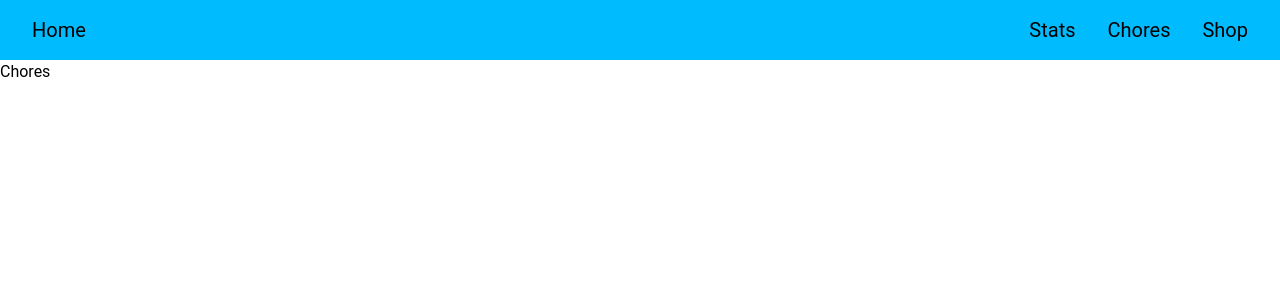
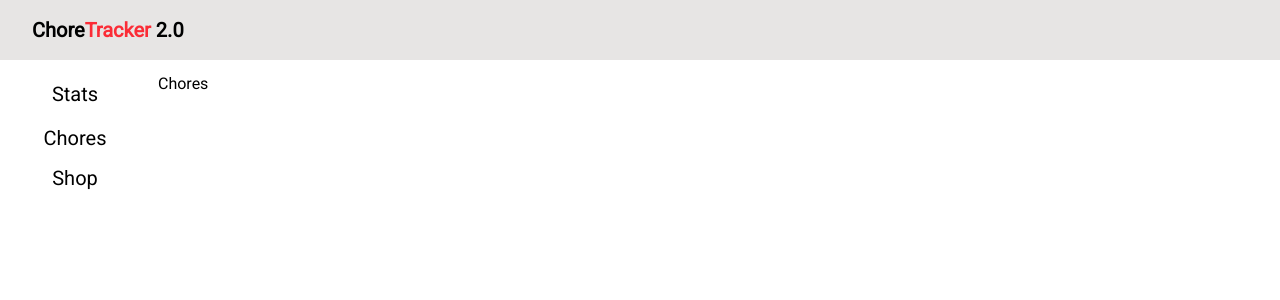
Before and after one commit to aduong3/ChoreTracker, a React (Vite) app: page /app/chores in a window 1280 px wide. Shown: the top 300 px of the page. Built offline with nearby package versions, Linux system fonts and the light colour scheme.

Commit message:
Style homepage and app pages.
I switched the routes from the header to the sidebar as I will implement things like user settings, dark mode, and some other things in the header.

```diff
--- a/src/components/Header.jsx
+++ b/src/components/Header.jsx
@@ -1,14 +1,13 @@
 import { Link } from "react-router-dom";
+import Logo from "./Logo";
 
 function Header() {
   return (
-    <header>
-      <nav className="flex justify-between py-4 px-8 text-xl bg-sky-400 ">
-        <Link to="/">Home</Link>
+    <header className='col-span-full h-full'>
+      <nav className="flex justify-between py-4 px-8 text-xl bg-stone-200 ">
+        <Logo textSize='text-1xl' isLink={true}/>
         <div className='flex gap-8'>
-          <Link to="/app">Stats</Link>
-          <Link to="/chores">Chores</Link>
-          <Link to="/shop">Shop</Link>
+
         </div>
       </nav>
     </header>
--- /dev/null
+++ b/src/components/Logo.jsx
@@ -0,0 +1,13 @@
+import { Link } from "react-router-dom"
+
+function Logo({textSize, isLink}) {
+
+    if(isLink)
+        return <Link className={`font-bold ${textSize}`} to='/'>Chore<span className='text-red-500'>Tracker</span> 2.0</Link>
+
+    return (
+        <h2 className={`font-bold ${textSize}`}>Chore<span className='text-red-500'>Tracker</span> 2.0</h2>
+    )
+}
+
+export default Logo
--- /dev/null
+++ b/src/components/Sidebar.jsx
@@ -0,0 +1,13 @@
+import { Link } from "react-router-dom"
+
+function Sidebar() {
+    return (
+        <div className='flex flex-col gap-3 text-xl my-4 text-center'>
+            <Link to="/app" className='hover:bg-neutral-200 py-1 w-full'>Stats</Link>
+            <Link to="/app/chores" className='hover:bg-neutral-200'>Chores</Link>
+            <Link to="/app/shop" className='hover:bg-neutral-200'>Shop</Link>
+        </div>
+    )
+}
+
+export default Sidebar
--- a/src/pages/AppLayout.jsx
+++ b/src/pages/AppLayout.jsx
@@ -1,11 +1,15 @@
 import { Outlet } from "react-router-dom";
 import Header from "../components/Header";
+import Sidebar from "../components/Sidebar";
 
 function AppLayout() {
   return (
-    <div className='font-roboto'>
+    <div className='font-roboto grid grid-cols-[150px_1fr] grid-rows-[auto_1fr] min-h-svh'>
       <Header />
+      <Sidebar />
+      <main className='py-3 px-2'>
       <Outlet />
+      </main>
       </div>
 
   );
--- a/src/pages/Homepage.jsx
+++ b/src/pages/Homepage.jsx
@@ -1,5 +1,26 @@
+import { useState } from "react";
+import { Link } from "react-router-dom";
+import Logo from "../components/Logo";
+
 function Homepage() {
-  return <div>Homepage</div>;
+  const [isLoggedIn, setIsLoggedIn] = useState(false);
+
+  return <div className='bg-neutral-100 min-h-svh max-w-full flex flex-col items-center justify-center gap-16'>
+        <Logo textSize='text-6xl' isLink={false}/>
+        <di className='flex flex-col gap-6'>
+        <p className='text-2xl italic'>Forgetting to track your chores? Struggling to keep your indulgences in check?</p>
+        <p className='text-xl italic'>Keep your chores organized, stay accountable, and reward yourself for staying on top of things!</p>
+        </di>
+        <div className='flex gap-8'>
+          {isLoggedIn && (
+            <>
+          <Link className='cursor-pointer hover:bg-neutral-200 py-2 px-3 rounded-sm text-xl' to='/app' onClick={()=>{setIsLoggedIn(true)}}>Log In</Link>
+         <button className='cursor-pointer hover:bg-neutral-200 py-2 px-3 rounded-sm text-xl'>Sign Up</button>
+         </>)}
+         {!isLoggedIn && <Link to='/app' className='cursor-pointer hover:bg-neutral-200 py-2 px-3 rounded-sm text-xl'>Continue</Link>}
+        </div>
+    </div>
+;
 }
 
 export default Homepage;
--- a/src/styles.css
+++ b/src/styles.css
@@ -1,5 +1,6 @@
+@import url("https://fonts.googleapis.com/css2?family=Roboto&display=swap");
 @import "tailwindcss";
-@import url("https://fonts.googleapis.com/css2?family=Roboto&display=swap");
+
 
 @theme {
   --font-roboto: "Roboto", sans-serif;
```
